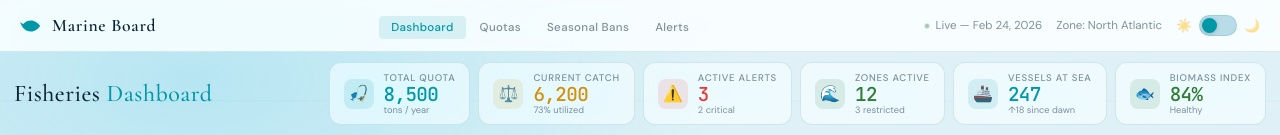
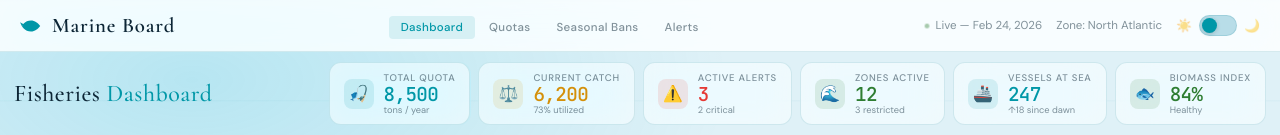
Before and after one commit to Aravindg-123/web-programming-project, a plain HTML site: page index.html in a window 1280 px wide. Shown: the top 135 px of the page. Drawn offline with nearby package versions, Linux system fonts and the light colour scheme.

Commit message:
Update style.css

```diff
--- a/style.css
+++ b/style.css
@@ -161,7 +161,7 @@ nav {
 .nav-brand {
   display: flex; align-items: center; gap: 10px;
   font-family: var(--font-display);
-  font-size: 1.1rem; font-weight: 600;
+  font-size: 1.3rem; font-weight: 600;
   letter-spacing: 0.04em;
   color: var(--text-primary);
   transition: color 0.4s;
```
